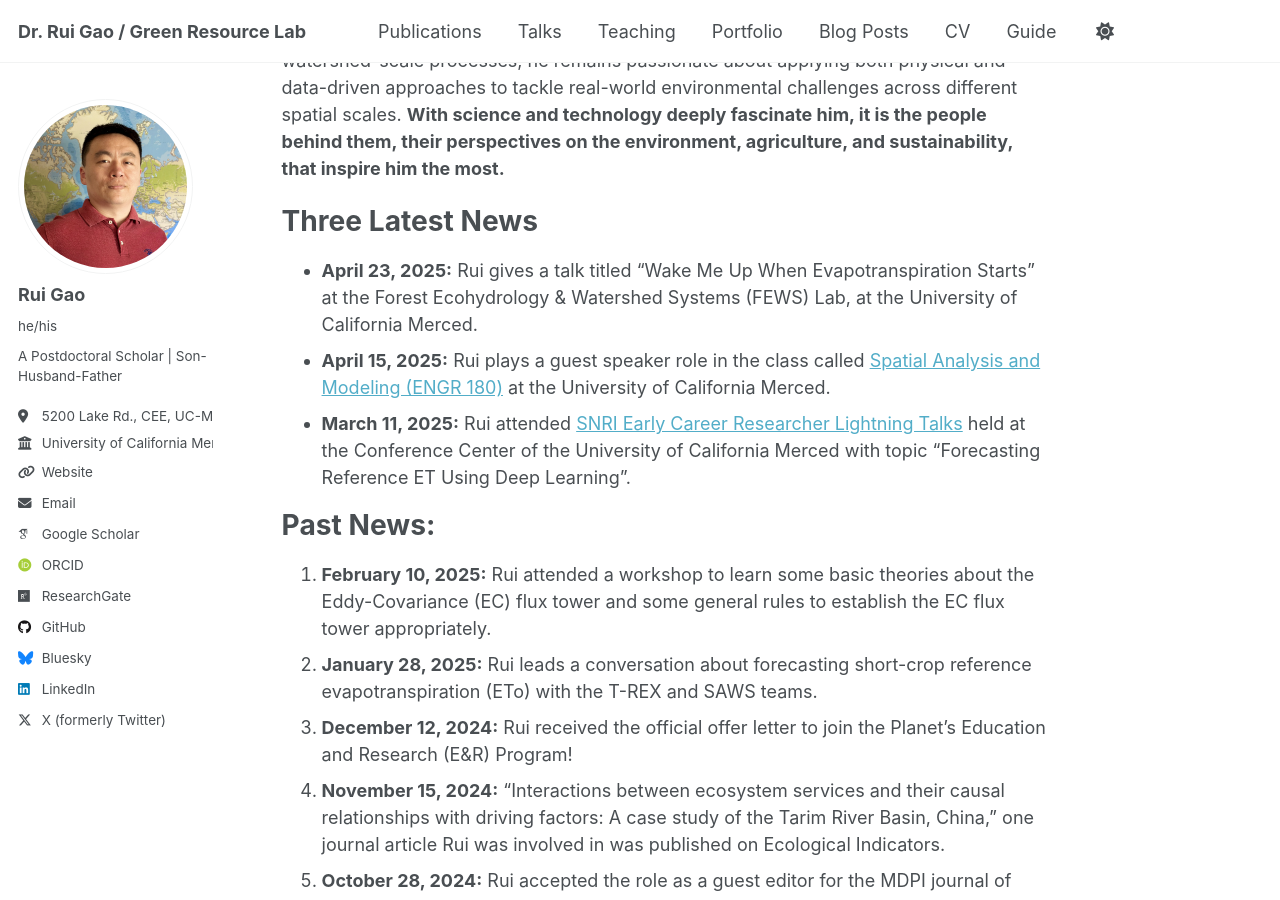
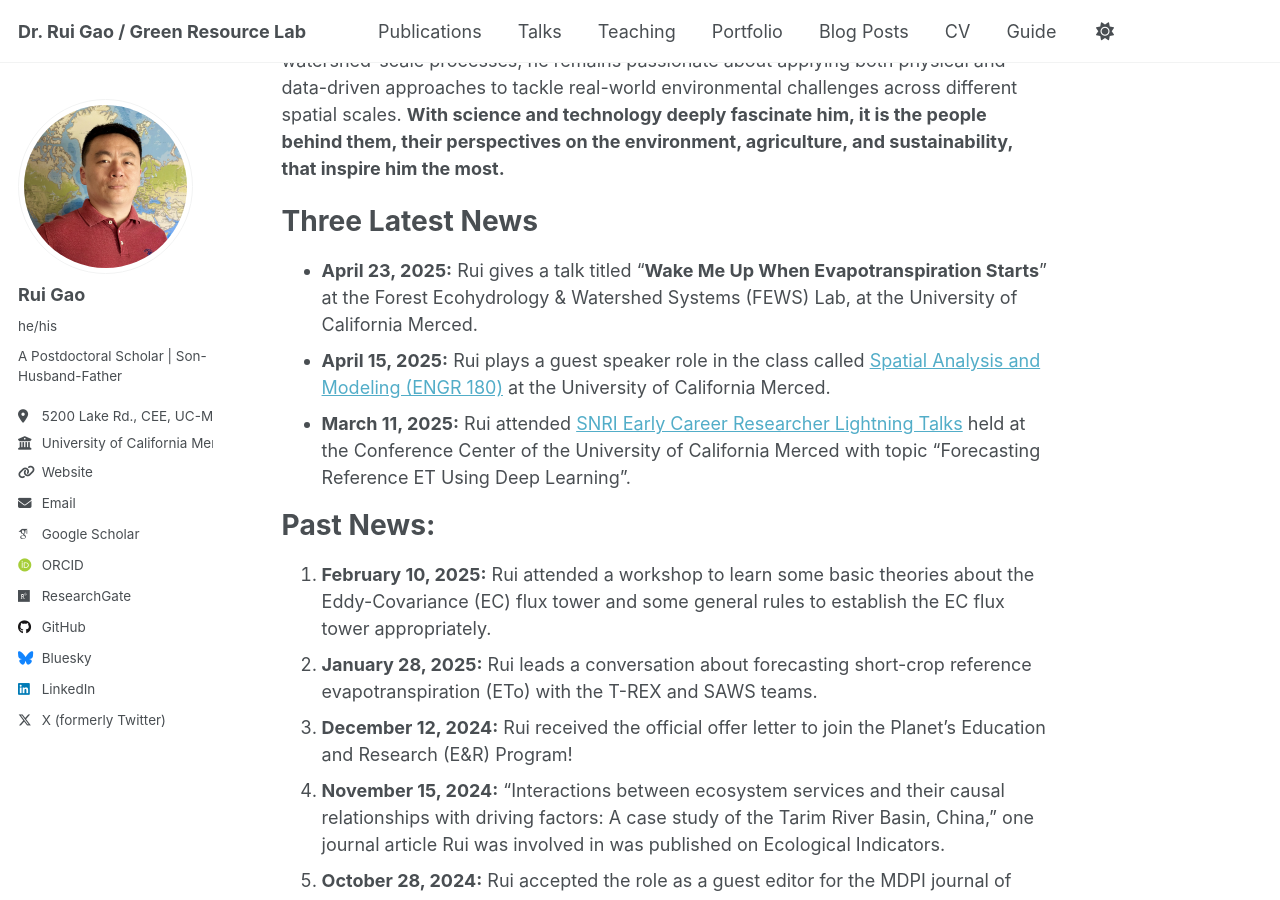
Before and after one commit to RuiGao9/RuiGao9.github.io, a Jekyll site: the page built from _pages/about.md, in a window 1280 px wide and 900 px high, scrolled down 689 px. Built offline with Jekyll 4.4.1, drawn with Linux system fonts in a browser that asks for light colours; some web fonts are replaced.

```diff
--- a/_pages/about.md
+++ b/_pages/about.md
@@ -19,7 +19,7 @@ Rui's dissertation focused on utilizing high-resolution imagery from small unman
 
 Three Latest News
 ======
-- **April 23, 2025:** Rui gives a talk titled "Wake Me Up When Evapotranspiration Starts" at the Forest Ecohydrology & Watershed Systems (FEWS) Lab, at the University of California Merced.
+- **April 23, 2025:** Rui gives a talk titled "**Wake Me Up When Evapotranspiration Starts**" at the Forest Ecohydrology & Watershed Systems (FEWS) Lab, at the University of California Merced.
 - **April 15, 2025:** Rui plays a guest speaker role in the class called [Spatial Analysis and Modeling (ENGR 180)](https://drive.google.com/file/d/1sQx-iy8hCPcJqZwYrSHoo-C8KeYjIAY3/view?usp=drive_link) at the University of California Merced.
 - **March 11, 2025:** Rui attended [SNRI Early Career Researcher Lightning Talks](https://snri.ucmerced.edu/events/2025-lightning-talks) held at the Conference Center of the University of California Merced with topic "Forecasting Reference ET Using Deep Learning".
 
```
